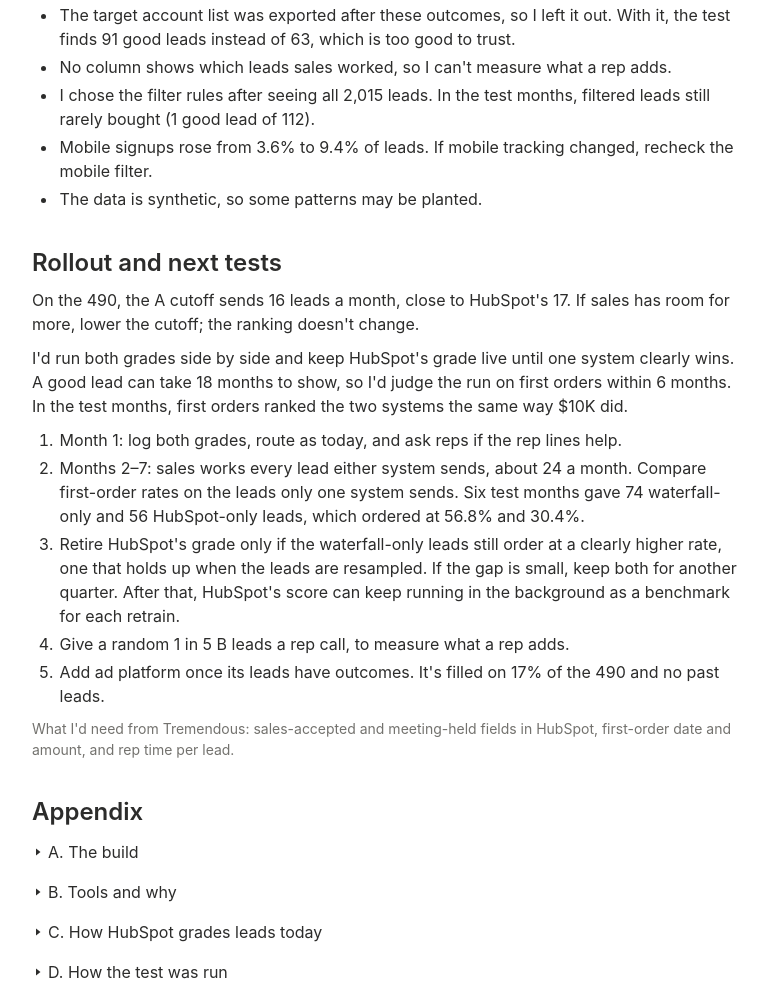
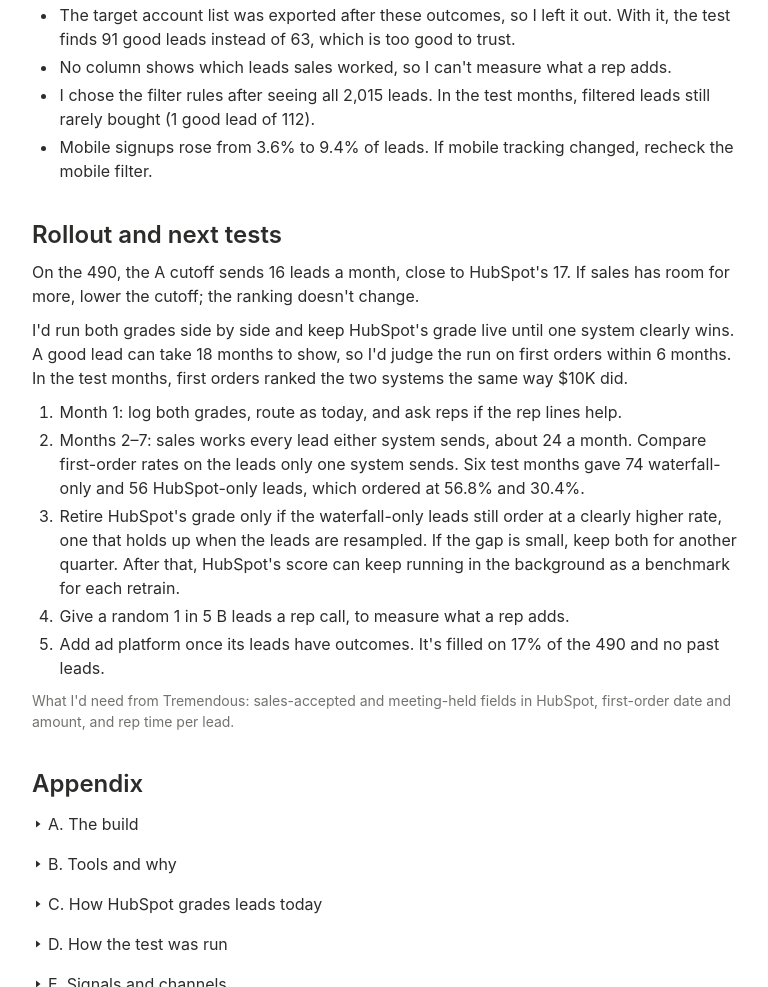
Before and after one commit to woodysrw/mql-scoring-challenge, a plain HTML site: page index.html in a window 1280 px wide. Shown: the part 2382-3369 px from the top of the page, without its empty margins (254-1022 px from the left). Drawn offline with Linux system fonts and the light colour scheme.

Commit message:
Remove synthetic-data caveat
Co-Authored-By: Claude Opus 5.5 <noreply@anthropic.com>

```diff
--- a/index.html
+++ b/index.html
@@ -311,7 +311,6 @@ main.present { display: flex; flex-direction: column; gap: 12px; padding-block:
       <li>No column shows which leads sales worked, so I can't measure what a rep adds.</li>
       <li>I chose the filter rules after seeing all 2,015 leads. In the test months, filtered leads still rarely bought (1 good lead of 112).</li>
       <li>Mobile signups rose from 3.6% to 9.4% of leads. If mobile tracking changed, recheck the mobile filter.</li>
-      <li>The data is synthetic, so some patterns may be planted.</li>
     </ul>
   </section>
 
```
